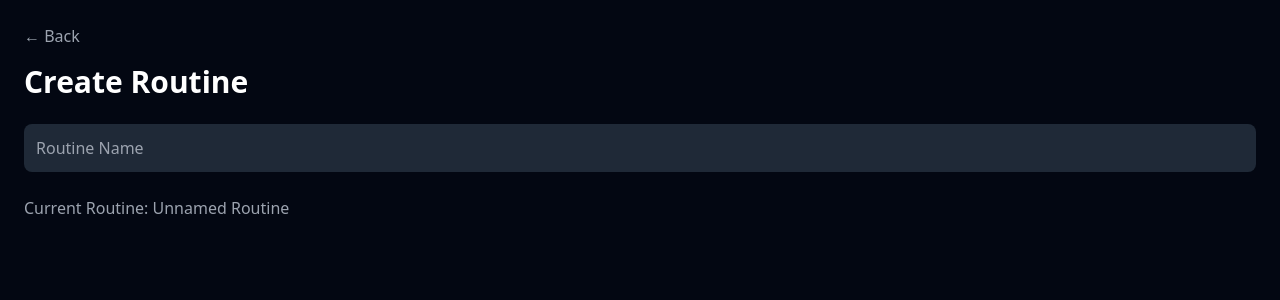
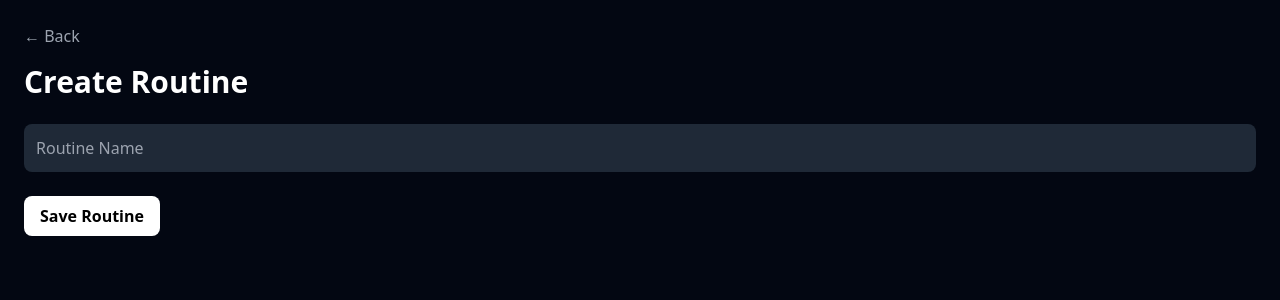
Before and after one commit to alexandrafs5/gym-tracker, a React (Vite) app: page / in a window 1280 px wide. Both pictures are taken after a click on the button "+ New Routine". Shown: the top 300 px of the page. Built offline with nearby package versions, Linux system fonts and the light colour scheme.

Commit message:
Add routine saving and display on home page

```diff
--- a/src/App.tsx
+++ b/src/App.tsx
@@ -1,13 +1,27 @@
 import { useState } from "react";
 import HomePage from "./pages/HomePage";
 import RoutineBuilderPage from "./pages/RoutineBuilderPage";
+import type { Routine } from "./types/workout";
 
 function App() {
     const [isCreatingRoutine, setIsCreatingRoutine] = useState(false);
+    const [routines, setRoutines] = useState<Routine[]>([]);
+
+    const addRoutine = (routine: Routine) => {
+        setRoutines([...routines, routine]);
+        setIsCreatingRoutine(false);
+    };
+
     return isCreatingRoutine ? (
-        <RoutineBuilderPage onBack={() => setIsCreatingRoutine(false)} />
+        <RoutineBuilderPage
+            onBack={() => setIsCreatingRoutine(false)}
+            onSaveRoutine={addRoutine}
+        />
     ) : (
-        <HomePage onCreateRoutine={() => setIsCreatingRoutine(true)} />
+        <HomePage
+            onCreateRoutine={() => setIsCreatingRoutine(true)}
+            routines={routines}
+        />
     );
 }
 
--- a/src/pages/HomePage.tsx
+++ b/src/pages/HomePage.tsx
@@ -1,18 +1,34 @@
+import type { Routine } from "../types/workout";
+
 interface HomePageProps {
     onCreateRoutine: () => void;
+    routines: Routine[];
 }
 
-function HomePage({ onCreateRoutine }: HomePageProps) {
+function HomePage({ onCreateRoutine, routines }: HomePageProps) {
     return (
-        <div className="min-h-screen bg-gray-950 text-white p-6 flex flex-col items-center gap-5">
+        <div className="min-h-screen bg-gray-950 text-white p-6">
+            <h1 className="text-3xl font-bold mb-6">My Routines</h1>
+
             <button
-                className="bg-white text-black px-4 py-2 rounded-lg font-semibold"
                 onClick={onCreateRoutine}
+                className="bg-white text-black px-4 py-2 rounded-lg font-semibold mb-6"
             >
                 + New Routine
             </button>
 
-            <h1 className="text-3xl font-bold mb-6">My Routines</h1>
+            <div className="space-y-4">
+                {routines.map((routine) => (
+                    <div
+                        key={routine.id}
+                        className="bg-gray-800 p-4 rounded-lg"
+                    >
+                        <h2 className="text-xl font-semibold">
+                            {routine.name}
+                        </h2>
+                    </div>
+                ))}
+            </div>
         </div>
     );
 }
--- a/src/pages/RoutineBuilderPage.tsx
+++ b/src/pages/RoutineBuilderPage.tsx
@@ -1,15 +1,37 @@
 import { useState } from "react";
+import type { Routine } from "../types/workout";
+
 interface RoutineBuilderPageProps {
     onBack: () => void;
+    onSaveRoutine: (routine: Routine) => void;
 }
-function RoutineBuilderPage({ onBack }: RoutineBuilderPageProps) {
+
+function RoutineBuilderPage({
+    onBack,
+    onSaveRoutine,
+}: RoutineBuilderPageProps) {
     const [routineName, setRoutineName] = useState("");
+
+    const handleSave = () => {
+        if (!routineName.trim()) return;
+
+        const newRoutine: Routine = {
+            id: crypto.randomUUID(),
+            name: routineName,
+            exercises: [],
+        };
+
+        onSaveRoutine(newRoutine);
+    };
+
     return (
         <div className="min-h-screen bg-gray-950 text-white p-6">
             <button onClick={onBack} className="mb-4 text-gray-400">
                 ← Back
             </button>
+
             <h1 className="text-3xl font-bold mb-6">Create Routine</h1>
+
             <input
                 type="text"
                 placeholder="Routine Name"
@@ -17,10 +39,15 @@ function RoutineBuilderPage({ onBack }: RoutineBuilderPageProps) {
                 onChange={(e) => setRoutineName(e.target.value)}
                 className="w-full p-3 rounded-lg bg-gray-800 text-white mb-6"
             />
-            <p className="text-gray-400">
-                Current Routine: {routineName || "Unnamed Routine"}
-            </p>
+
+            <button
+                onClick={handleSave}
+                className="bg-white text-black px-4 py-2 rounded-lg font-semibold"
+            >
+                Save Routine
+            </button>
         </div>
     );
 }
+
 export default RoutineBuilderPage;
```
